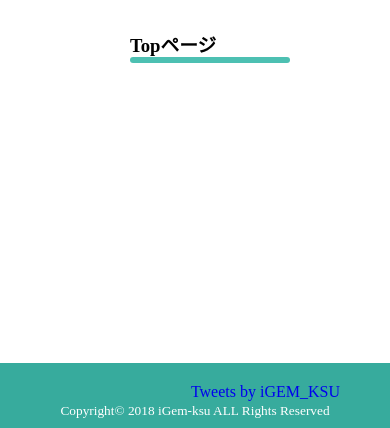
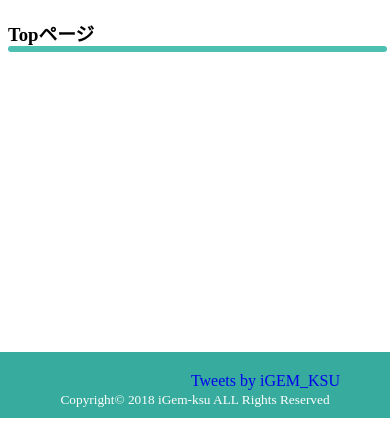
Before and after one commit to sahoI/iGem, a PHP site: page /source/index.html in a window 390 px wide. Shown: the part 80-508 px from the top of the page. Run offline with PHP 8.4, Linux system fonts and the light colour scheme; some libraries are stand-ins or nearby versions.

Commit message:
左右の幅をレスポンシブに変更

```diff
--- a/css/style.css
+++ b/css/style.css
@@ -100,7 +100,7 @@
   margin: 30px 100px; }
 
 .contents {
-  margin-left: 30px;
+  margin-left: 5px;
   margin-bottom: 300px;
   background-color: white; }
   .contents .title:after {
@@ -123,6 +123,9 @@
   .contents .about a {
     text-decoration: underline; }
 
+@media (max-width: 680px) {
+  .main {
+    margin: 0px 3px; } }
 footer {
   width: 100%;
   height: 100%;
--- a/sass/style.css
+++ b/sass/style.css
@@ -100,7 +100,7 @@
   margin: 30px 100px; }
 
 .contents {
-  margin-left: 30px;
+  margin-left: 5px;
   margin-bottom: 300px;
   background-color: white; }
   .contents .title:after {
@@ -123,6 +123,9 @@
   .contents .about a {
     text-decoration: underline; }
 
+@media (max-width: 680px) {
+  .main {
+    margin: 0px 3px; } }
 footer {
   width: 100%;
   height: 100%;
--- a/sass/style.scss
+++ b/sass/style.scss
@@ -137,7 +137,7 @@
 }
 
 .contents {
-  margin-left: 30px;
+  margin-left: 5px;
   margin-bottom: 300px;
   background-color: white;
   .title:after { //下線
@@ -164,6 +164,11 @@
     text-decoration: underline;
   }
 }
+@include other {
+  .main {
+    margin: 0px 3px;
+  }
+}
 
 footer {
   width: 100%;
```
Also changed, not shown: 2 other files.
